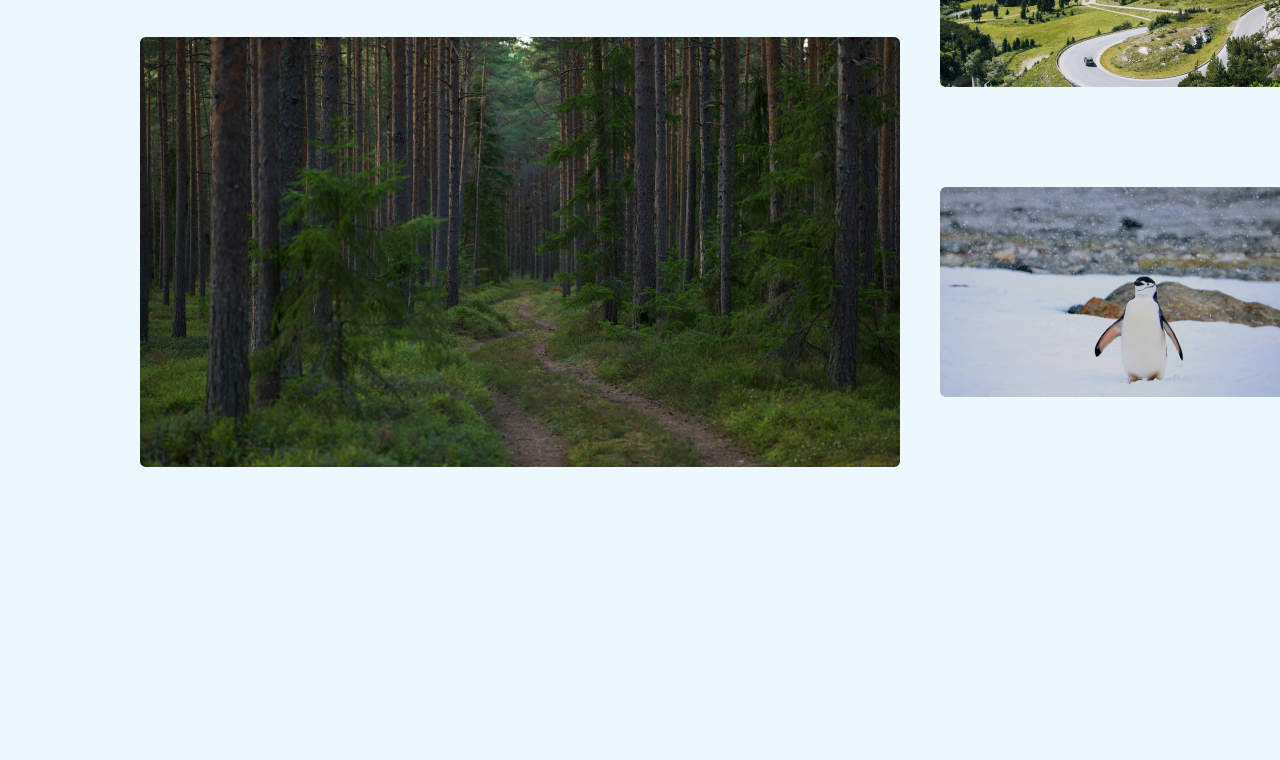
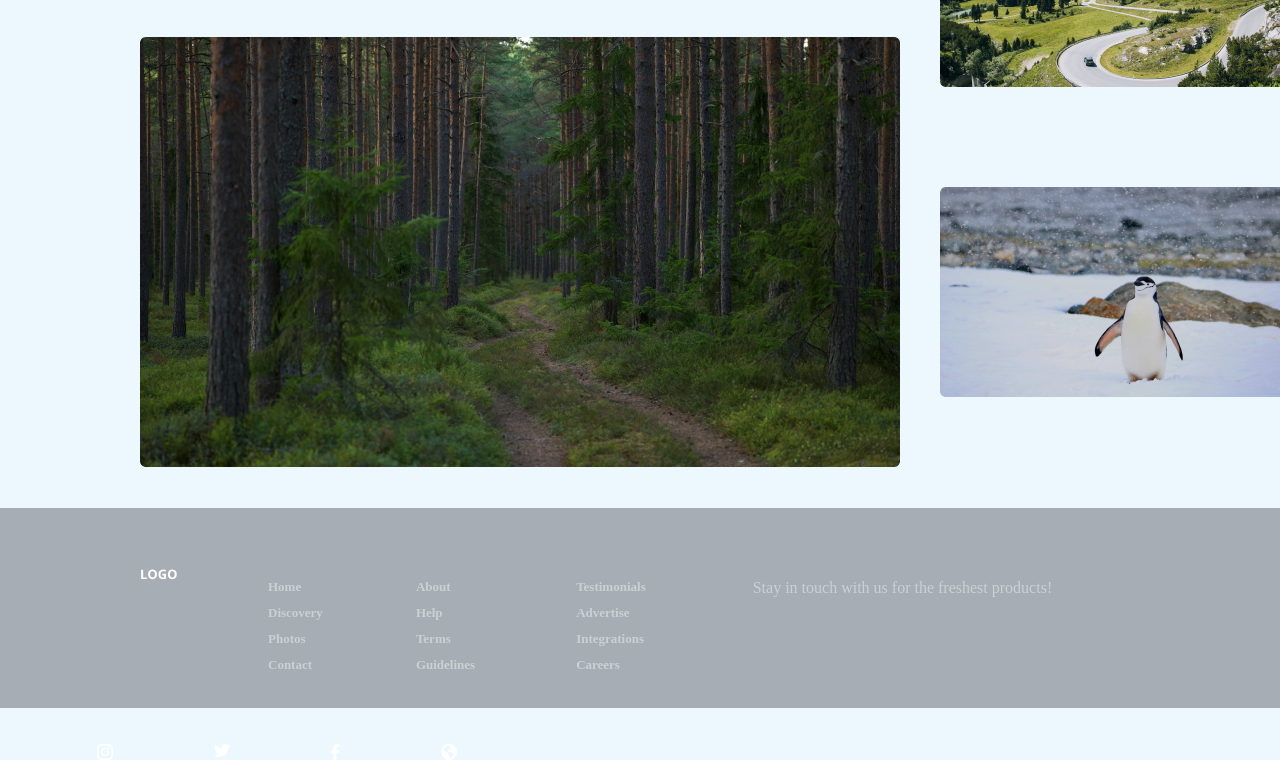
Before and after one commit to qeta12/exercise-5, a plain HTML site: page index.html in a window 1280 px wide. Shown: the part 1057-1817 px from the top of the page. Before the commit the page ends 1564 px from the top, so only its background shows below. Drawn offline with Linux system fonts and the light colour scheme.

Commit message:
uploaded footer

```diff
--- a/css/style.css
+++ b/css/style.css
@@ -181,3 +181,96 @@ header nav ul li a.active {
 	margin-left: 40px;
 
 }
+footer {
+	display: inline-block;
+	vertical-align: middle;
+	margin-top: 40px;
+	background-color: #A6ADB4;
+	height: 200px;
+	width: 100%;
+}
+
+footer img {
+	display: block;
+	vertical-align: top;
+	margin-top: 60.57px;
+	margin-left: 141.17px;
+}
+.line-1 {
+	display: inline-block;
+	vertical-align: top;
+}
+.line-1 ul {
+	margin-left: 268px;
+
+}
+
+.line-1 ul a li {
+	margin-bottom: 13px;
+	font-size: 13px;
+	color: #CBD0D3;
+	font-weight: 700;
+}
+.line-1 ul li {
+	margin-bottom: 13px;
+	font-size: 13px;
+	color: #CBD0D3;
+	font-weight: 700;
+}
+.line-2 {
+	display: inline-block;
+	vertical-align: top;
+}
+.line-2 ul {
+
+	margin-left: 89px;
+
+}
+
+.line-2 ul li {
+	margin-bottom: 13px;
+	font-size: 13px;
+	color: #CBD0D3;
+	font-weight: 700;
+}
+.line-3 {
+	display: inline-block;
+	vertical-align: top;
+}
+.line-3 ul {
+
+	margin-left: 97px;
+
+}
+
+.line-3 ul li {
+	margin-bottom: 13px;
+	font-size: 13px;
+	color: #CBD0D3;
+	font-weight: 700;
+}
+footer h2 {
+	display: inline-block;
+	vertical-align: top;
+	color: #CBD0D3;
+	margin-left: 103px;
+}
+.line-4 {
+	display: inline-block;
+	vertical-align: top;
+}
+
+.line-4 ul {
+	display: inline-block;
+	vertical-align: top;
+}
+.line-4 ul li {
+	display: inline-block;
+	vertical-align: top;
+
+}
+.line-4 ul li img {
+	display: inline-block;
+	vertical-align: top;
+	margin-left: 97px;
+}
--- a/index.html
+++ b/index.html
@@ -82,6 +82,60 @@
 			</div>
 
 	</section>
+	<footer>
+			<a href="./index.html">
+				<img src="./images/logos/logo2.svg" alt="logo">
+			</a>
+		<nav class="line-1">
+			<ul>
+				<a href="./index.html"> <li>Home</li>
+				</a>
+				<li>Discovery</li>
+
+				<li>Photos</li>
+
+				 <li>Contact</li>
+
+			</ul>
+		</nav>
+		<nav class="line-2">
+			<ul>
+				<li>About</li>
+				<li>Help</li>
+				<li>Terms</li>
+				<li>Guidelines</li>
+
+			</ul>
+		</nav>
+
+		<nav class="line-3">
+			<ul>
+				<li>Testimonials</li>
+				<li>Advertise</li>
+				<li>Integrations</li>
+				<li>Careers</li>
+
+			</ul>
+		</nav>
+		<h2>Stay in touch with us for the freshest products!</h2>
+		<nav class="line-4">
+			<ul>
+				<li>
+					<img src="./images/icon/insta.svg" alt="instagram">
+				</li>
+				<li>
+					<img src="./images/icon/tw.svg" alt="twitter">
+				</li>
+				<li>
+					<img src="./images/icon/fb.svg" alt="facebook">
+				</li>
+				<li>
+					<img src="./images/icon/br.svg" alt="browser">
+				</li>
+			</ul>
+		</nav>
+	</footer>
+
 
 </body>
 </html>
```
Also changed, not shown: images/icon/br.svg (added), images/icon/fb.svg (added), images/icon/insta.svg (added), images/icon/tw.svg (added), images/logos/logo2.svg (added).
